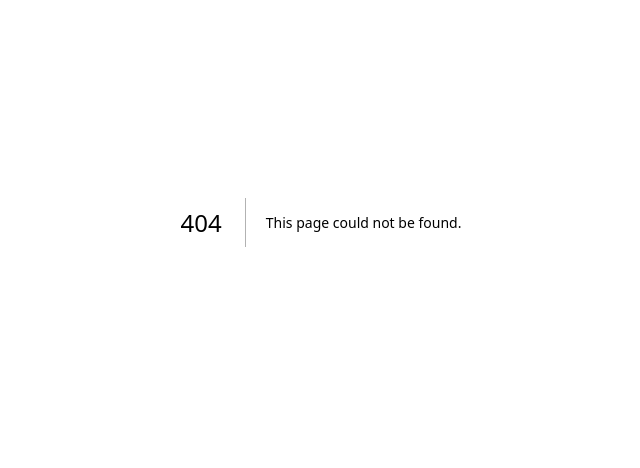
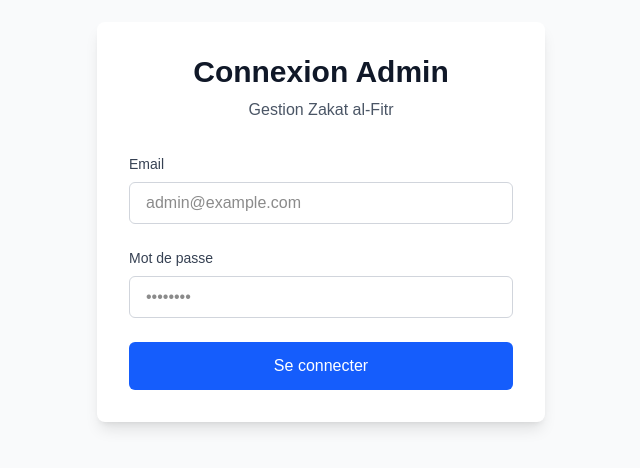
Before and after one commit to Amellez/app-web-zakat, a Next.js app: page /admin/login in a window 1280 px wide. Before the commit this address had no page. Shown: the part 178-646 px from the top of the page, without its empty margins (319-959 px from the left). Built offline with nearby package versions, Linux system fonts and the light colour scheme; no server answers.

Commit message:
1er commit

```diff
--- /dev/null
+++ b/src/app/admin/layout.js
@@ -0,0 +1,55 @@
+'use client';
+
+import { usePathname } from 'next/navigation';
+import ProtectedRoute from '@/components/ProtectedRoute';
+import { useAuth } from '@/context/AuthContext';
+import { useRouter } from 'next/navigation';
+import AdminProviders from './providers';
+
+function AdminLayoutContent({ children }) {
+  const { user, logout } = useAuth();
+  const router = useRouter();
+  const pathname = usePathname();
+
+  const handleLogout = async () => {
+    await logout();
+    router.push('/admin/login');
+  };
+
+  // Si on est sur la page login, pas de layout ni de protection
+  if (pathname === '/admin/login') {
+    return <>{children}</>;
+  }
+
+  return (
+    <ProtectedRoute>
+      <div className="min-h-screen bg-gray-100">
+        <header className="bg-white shadow">
+          <div className="max-w-7xl mx-auto px-4 py-4 flex justify-between items-center">
+            <h1 className="text-2xl font-bold text-gray-900">Admin - Zakat al-Fitr</h1>
+            <div className="flex items-center gap-4">
+              <span className="text-gray-600">{user?.email}</span>
+              <button
+                onClick={handleLogout}
+                className="bg-red-600 text-white px-4 py-2 rounded-md hover:bg-red-700 transition"
+              >
+                Déconnexion
+              </button>
+            </div>
+          </div>
+        </header>
+        <main className="max-w-7xl mx-auto px-4 py-8">
+          {children}
+        </main>
+      </div>
+    </ProtectedRoute>
+  );
+}
+
+export default function AdminLayout({ children }) {
+  return (
+    <AdminProviders>
+      <AdminLayoutContent>{children}</AdminLayoutContent>
+    </AdminProviders>
+  );
+}
--- /dev/null
+++ b/src/app/admin/login/page.js
@@ -0,0 +1,99 @@
+'use client';
+
+import { useState } from 'react';
+import { signInWithEmailAndPassword } from 'firebase/auth';
+import { auth } from '@/lib/firebase';
+import { useRouter } from 'next/navigation';
+
+export default function AdminLoginPage() {
+  const [email, setEmail] = useState('');
+  const [password, setPassword] = useState('');
+  const [error, setError] = useState('');
+  const [loading, setLoading] = useState(false);
+  const router = useRouter();
+
+  const handleSubmit = async (e) => {
+    e.preventDefault();
+    setError('');
+    setLoading(true);
+
+    try {
+      await signInWithEmailAndPassword(auth, email, password);
+      router.push('/admin');
+    } catch (error) {
+      console.error('Login error:', error);
+      if (error.code === 'auth/invalid-credential') {
+        setError('Email ou mot de passe incorrect');
+      } else if (error.code === 'auth/invalid-email') {
+        setError('Email invalide');
+      } else if (error.code === 'auth/user-not-found') {
+        setError('Utilisateur non trouvé');
+      } else if (error.code === 'auth/wrong-password') {
+        setError('Mot de passe incorrect');
+      } else if (error.code === 'auth/too-many-requests') {
+        setError('Trop de tentatives. Réessayez plus tard');
+      } else {
+        setError('Erreur de connexion: ' + error.message);
+      }
+    } finally {
+      setLoading(false);
+    }
+  };
+
+  return (
+    <div className="min-h-screen flex items-center justify-center bg-gray-50">
+      <div className="max-w-md w-full bg-white rounded-lg shadow-lg p-8">
+        <div className="text-center mb-8">
+          <h2 className="text-3xl font-bold text-gray-900">Connexion Admin</h2>
+          <p className="text-gray-600 mt-2">Gestion Zakat al-Fitr</p>
+        </div>
+
+        {error && (
+          <div className="bg-red-50 border border-red-200 text-red-700 px-4 py-3 rounded-md mb-4">
+            {error}
+          </div>
+        )}
+
+        <form onSubmit={handleSubmit} className="space-y-6">
+          <div>
+            <label htmlFor="email" className="block text-sm font-medium text-gray-700 mb-2">
+              Email
+            </label>
+            <input
+              id="email"
+              type="email"
+              value={email}
+              onChange={(e) => setEmail(e.target.value)}
+              required
+              className="w-full px-4 py-2 border border-gray-300 rounded-md focus:ring-2 focus:ring-blue-500 focus:border-transparent"
+              placeholder="admin@example.com"
+            />
+          </div>
+
+          <div>
+            <label htmlFor="password" className="block text-sm font-medium text-gray-700 mb-2">
+              Mot de passe
+            </label>
+            <input
+              id="password"
+              type="password"
+              value={password}
+              onChange={(e) => setPassword(e.target.value)}
+              required
+              className="w-full px-4 py-2 border border-gray-300 rounded-md focus:ring-2 focus:ring-blue-500 focus:border-transparent"
+              placeholder="••••••••"
+            />
+          </div>
+
+          <button
+            type="submit"
+            disabled={loading}
+            className="w-full bg-blue-600 text-white py-3 px-4 rounded-md hover:bg-blue-700 transition disabled:opacity-50 disabled:cursor-not-allowed font-medium"
+          >
+            {loading ? 'Connexion...' : 'Se connecter'}
+          </button>
+        </form>
+      </div>
+    </div>
+  );
+}
--- /dev/null
+++ b/src/app/admin/providers.js
@@ -0,0 +1,7 @@
+'use client';
+
+import { AuthProvider } from '@/context/AuthContext';
+
+export default function AdminProviders({ children }) {
+  return <AuthProvider>{children}</AuthProvider>;
+}
--- a/src/app/layout.js
+++ b/src/app/layout.js
@@ -12,13 +12,13 @@ const geistMono = Geist_Mono({
 });
 
 export const metadata = {
-  title: "Create Next App",
-  description: "Generated by create next app",
+  title: "Gestion Zakat al-Fitr",
+  description: "Système de gestion de la Zakat al-Fitr",
 };
 
 export default function RootLayout({ children }) {
   return (
-    <html lang="en">
+    <html lang="fr">
       <body
         className={`${geistSans.variable} ${geistMono.variable} antialiased`}
       >
--- /dev/null
+++ b/src/components/ProtectedRoute.js
@@ -0,0 +1,29 @@
+'use client';
+
+import { useAuth } from '@/context/AuthContext';
+import { useRouter } from 'next/navigation';
+import { useEffect } from 'react';
+
+export default function ProtectedRoute({ children }) {
+  const { user, loading } = useAuth();
+  const router = useRouter();
+
+  useEffect(() => {
+    if (!loading && !user) {
+      router.push('/admin/login');
+    }
+  }, [user, loading, router]);
+
+  if (loading) {
+    return (
+      <div className="min-h-screen flex items-center justify-center">
+        <div className="text-center">
+          <div className="animate-spin rounded-full h-12 w-12 border-b-2 border-blue-600 mx-auto"></div>
+          <p className="mt-4 text-gray-600">Chargement...</p>
+        </div>
+      </div>
+    );
+  }
+
+  return user ? <>{children}</> : null;
+}
--- /dev/null
+++ b/src/context/AuthContext.js
@@ -0,0 +1,52 @@
+'use client';
+
+import { createContext, useContext, useEffect, useState } from 'react';
+import { onAuthStateChanged, signInWithEmailAndPassword, signOut } from 'firebase/auth';
+import { auth } from '@/lib/firebase';
+
+const AuthContext = createContext({});
+
+export const useAuth = () => useContext(AuthContext);
+
+export function AuthProvider({ children }) {
+  const [user, setUser] = useState(null);
+  const [loading, setLoading] = useState(true);
+  const [error, setError] = useState(null);
+
+  useEffect(() => {
+    try {
+      const unsubscribe = onAuthStateChanged(auth, (user) => {
+        setUser(user);
+        setLoading(false);
+      }, (error) => {
+        console.error('Auth error:', error);
+        setError(error);
+        setLoading(false);
+      });
+
+      return unsubscribe;
+    } catch (err) {
+      console.error('Firebase init error:', err);
+      setError(err);
+      setLoading(false);
+    }
+  }, []);
+
+  const signIn = async (email, password) => {
+    await signInWithEmailAndPassword(auth, email, password);
+  };
+
+  const logout = async () => {
+    await signOut(auth);
+  };
+
+  if (error) {
+    return <div>Erreur Firebase: {error.message}</div>;
+  }
+
+  return (
+    <AuthContext.Provider value={{ user, loading, signIn, logout }}>
+      {children}
+    </AuthContext.Provider>
+  );
+}
```
